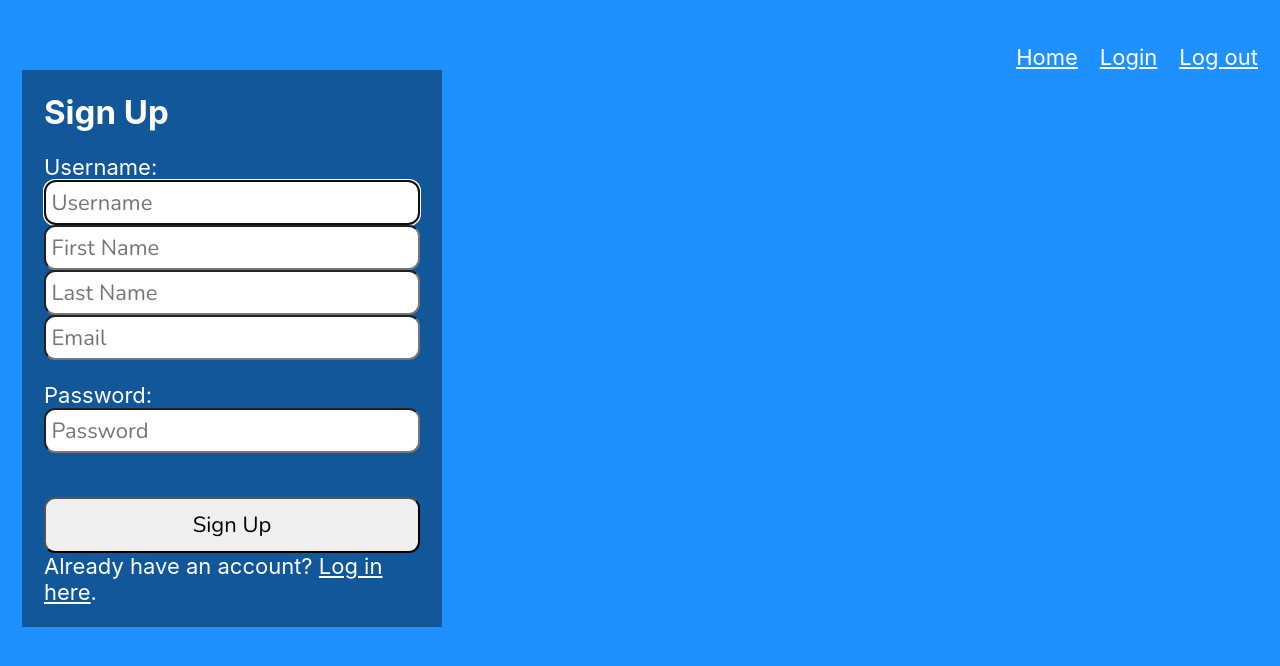
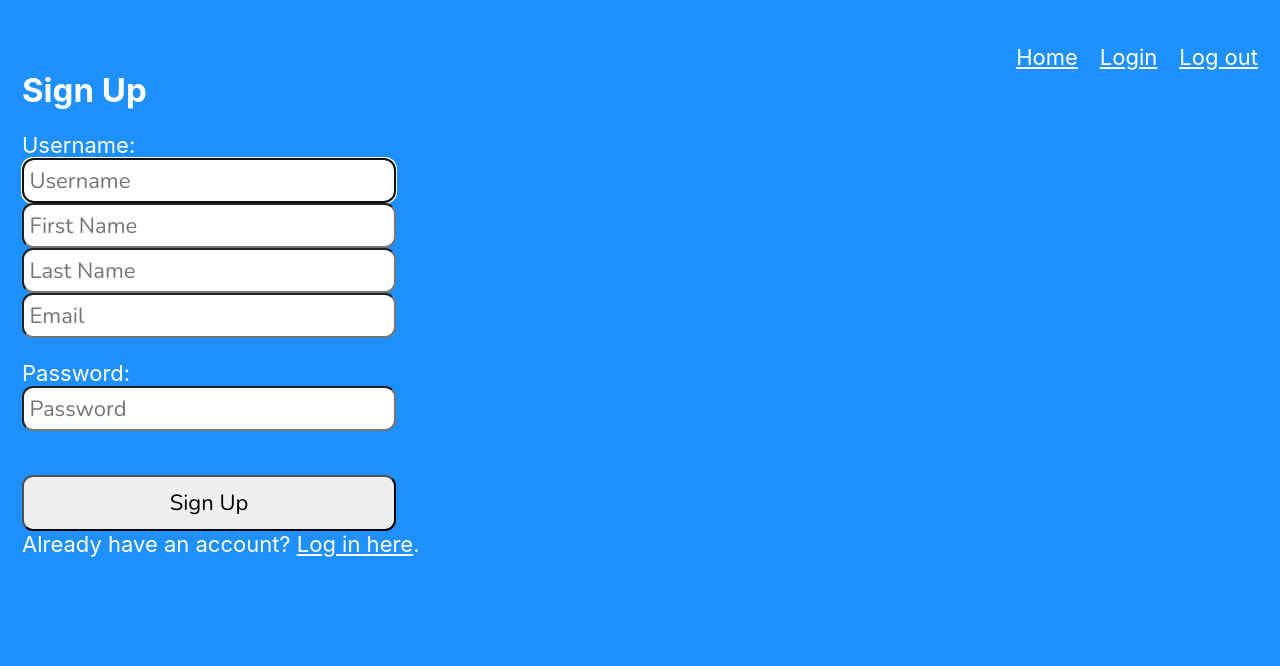
Before and after one commit to imasharc/ShaReCon, a React (Create React App) app in the folder frontend/: page /signup in a window 1280 px wide. Shown: the top 666 px of the page. Built offline with nearby package versions, Linux system fonts and the light colour scheme.

Commit message:
Change styling a little - i wanted to center the form and fix the width and size of the elements

```diff
--- a/frontend/src/styles/SignupForm.css
+++ b/frontend/src/styles/SignupForm.css
@@ -22,20 +22,12 @@ body {
   flex-direction: column;
   justify-content: center;
   align-items: center;
-  min-height: 100vh;
+  min-height: 50vh;
+  min-width: 50vh;
   padding: 1rem 0.5rem;
 }
 
-section {
-    width: 100%;
-    max-width: 420px;
-    min-height: 400px;
-    display: flex;
-    flex-direction: column;
-    justify-content: flex-start;
-    padding: 1rem;
-    background-color: rgba(0,0,0,0.4);
-}
+
 
 form {
     display: flex;
@@ -55,6 +47,7 @@ button,
 textarea {
   font-family: 'Nunito', sans-serif;
   font-size: 22px;
+  width: 17rem;
   padding: 0.25rem;
   border-radius: 0.5rem;
 }
@@ -101,7 +94,7 @@ button {
     margin-left: 0.25rem;
 }
 
-.error {
+.errmsg {
     background-color: lightpink;
     color: firebrick;
     font-weight: bold;
```
